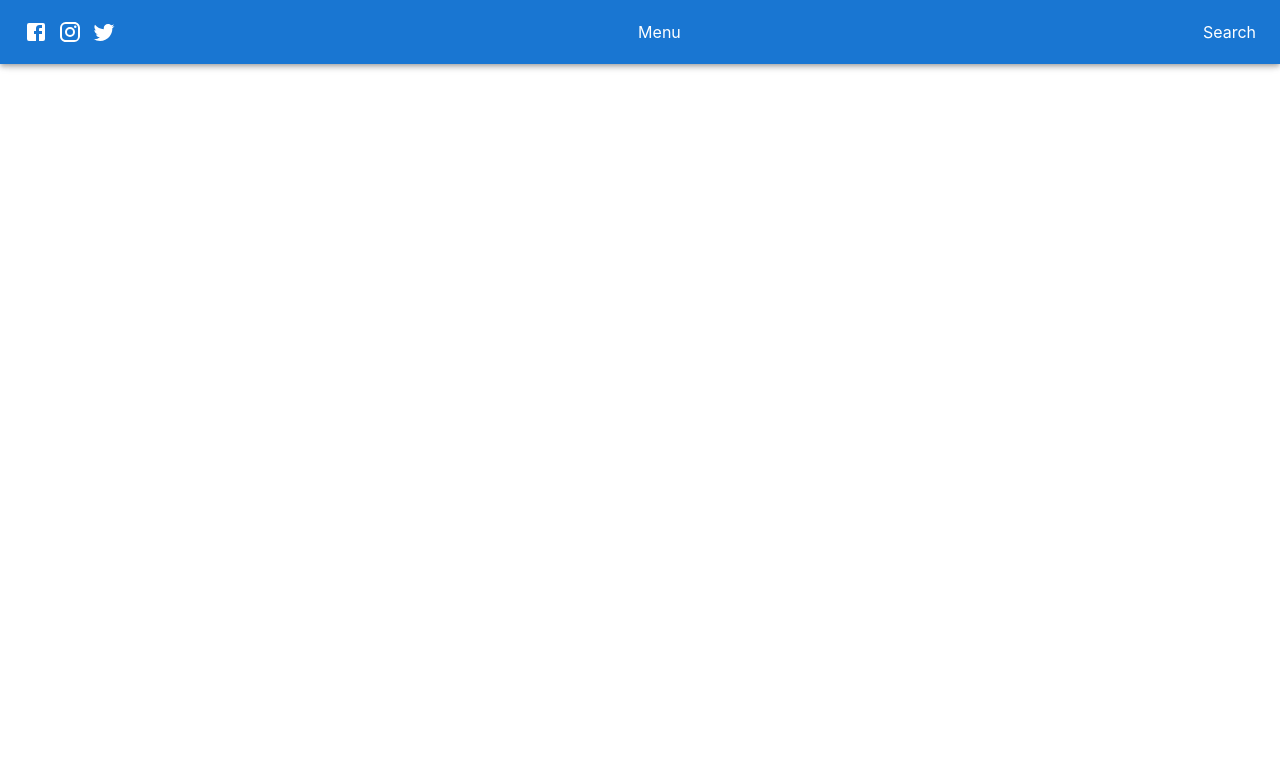
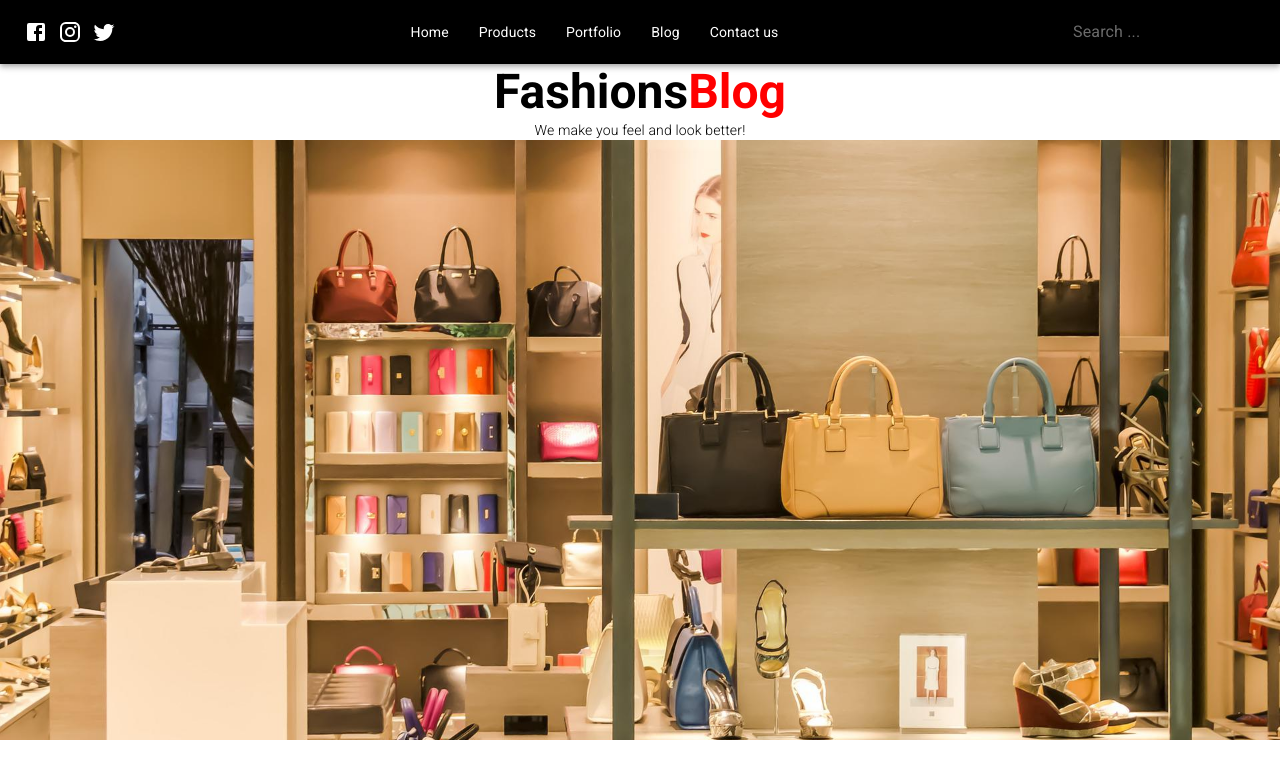
Before and after one commit to deeksha16222/ResponsiveBlog, a React (Create React App) app: page / in a window 1280 px wide. Shown: the top 778 px of the page. Built offline with nearby package versions, Linux system fonts and the light colour scheme.

Commit message:
second commit

```diff
--- a/src/App.css
+++ /dev/null
@@ -1,6 +0,0 @@
-.box{
-  display: flex;
-  align-items: center;
-  flex-direction: row;
-  justify-content: space-around;
-}
--- a/src/App.js
+++ b/src/App.js
@@ -1,10 +1,12 @@
 
 import Navbar from './components/navbar/Navbar';
+import Hero from './components/hero/Hero';
 
 function App() {
   return (
     <div>
     <Navbar/>
+    <Hero/>
     </div>
   );
 }
--- /dev/null
+++ b/src/components/hero/Hero.js
@@ -0,0 +1,17 @@
+import React from "react";
+import { Box, Typography } from "@mui/material";
+import HeroImage from "../../static/HeroImage.jpg"
+
+const Hero = () => {
+  return <Box>
+  <Typography align="center" variant="h3" sx={{fontWeight:900}}>
+  Fashions<b style={{color:"red"}}>Blog</b>
+  </Typography>
+  <Typography align="center" variant="body2" sx={{fontWeight:100}}>
+  We make you feel and look better!
+  </Typography>
+  <Box sx={{backgroundImage:`url(${HeroImage})`, backgroundRepeat:"no-repeat",backgroundColor:"black",backgroundPosition:"center",backgroundSize:"cover",height:600,width:"100%"}}></Box>
+  </Box>;
+};
+
+export default Hero;
--- a/src/components/navbar/Navbar.js
+++ b/src/components/navbar/Navbar.js
@@ -1,31 +1,105 @@
-import React from "react";
-import { AppBar, Toolbar, styled } from "@mui/material";
-import { Box } from "@mui/system";
-import {Facebook, Instagram, Twitter} from '@mui/icons-material/';
-
+import React, { useState } from "react";
+import {
+  AppBar,
+  Box,
+  InputBase,
+  Menu,
+  MenuItem,
+  styled,
+  Toolbar,
+  Typography,
+} from "@mui/material";
+import {
+  Facebook,
+  Instagram,
+  Menu as MenuIcon,
+  Twitter,
+} from "@mui/icons-material/";
 
 const Navbar = () => {
   const StyledToolbar = styled(Toolbar)({
     display: "flex",
     justifyContent: "space-between",
   });
-  const SocialBox = styled(Box)(
-    {
-        display:"flex",
-        gap:10,
-    }
-  )
+  const SocialBox = styled(Box)({
+    display: "flex",
+    gap: 10,
+  });
+  const MenuBox = styled(Box)({
+    display: "flex",
+    gap: 30,
+  });
+  const SearchBox = styled(Box)({
+    display: "flex",
+    gap: 5,
+  });
+  const MenuItems = [
+    { Name: "Home", Link: "/" },
+    { Name: "Products", Link: "#" },
+    { Name: "Portfolio", Link: "#" },
+    { Name: "Blog", Link: "#" },
+    { Name: "Contact us", Link: "#" },
+  ];
+  const [open, SetOpen] = useState(false);
   return (
-    <AppBar>
+    <AppBar sx={{ background: "black" }} position={"static"}>
       <StyledToolbar>
         <SocialBox>
-        <Facebook/>
-        <Instagram/>
-        <Twitter/>
+          <Facebook />
+          <Instagram />
+          <Twitter />
         </SocialBox>
-        <Box> Menu </Box>
-        <Box> Search </Box>
+        <MenuBox sx={{ display: { xs: "none", sm: "none", md: "flex" } }}>
+          {MenuItems.map((item) => (
+            <Typography
+              sx={{
+                cursor: "pointer",
+                fontSize: "14px",
+              }}
+            >
+              {item.Name}
+            </Typography>
+          ))}
+        </MenuBox>
+
+        <SearchBox>
+          <InputBase placeholder="Search ..." sx={{ color: "white" }} />
+          <MenuIcon
+            sx={{
+              color: "white",
+              display: { xs: "block", sm: "block", md: "none" },
+            }}
+            onClick={() => SetOpen(!open)}
+          />
+        </SearchBox>
       </StyledToolbar>
+      <Menu
+        id="demo-positioned-menu"
+        aria-labelledby="demo-positioned-button"
+        open={open}
+        onClose={() => SetOpen(!open)}
+        anchorOrigin={{
+          vertical: "top",
+          horizontal: "right",
+        }}
+        transformOrigin={{
+          vertical: "top",
+          horizontal: "left",
+        }}
+      >
+        <Box sx={{ width: 350, height: "90vh" }}>
+          {MenuItems.map((item) => (
+            <MenuItem
+              sx={{
+                cursor: "pointer",
+                fontSize: "14px",
+              }}
+            >
+              {item.Name}
+            </MenuItem>
+          ))}
+        </Box>
+      </Menu>
     </AppBar>
   );
 };
```
Also changed, not shown: src/static/HeroImage.jpg (added).
